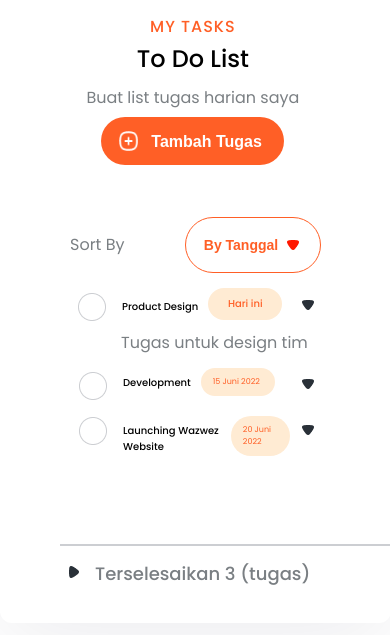
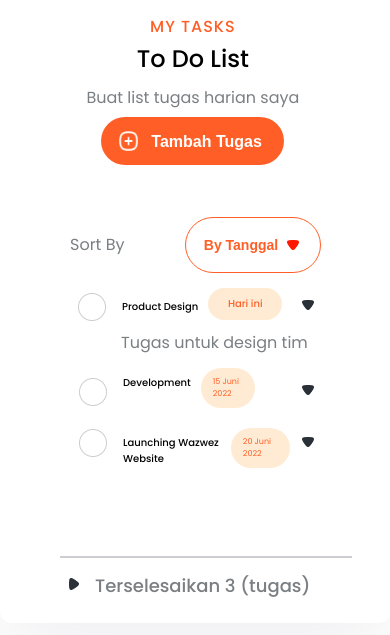
Before and after one commit to VirgilIw/koda-b4-html, a plain HTML site: page html/index.html in a window 390 px wide. Shown: the part 165-800 px from the top of the page. Drawn offline with Linux system fonts and the light colour scheme; a web font is replaced by a local one.

Commit message:
feat: style.css fixed footer

```diff
--- a/css/style.css
+++ b/css/style.css
@@ -389,8 +389,9 @@ main {
     font-size: 10px;
   }
   .footer-line {
-    width: 330px;
+    width: 290px;
     margin-top: 80px;
+    margin-right: 5px;
   }
   .content4 > .content4-wrap > .content4-child1 > h1,
   .content5 > .content5-wrap > .content5-child1 > h1,
@@ -406,7 +407,7 @@ main {
 
   .content5 > .content5-wrap > .content5-child1 > p {
     font-size: 8px;
-    width: 50px;
+    width: 30px;
     margin-right: -100px;
     margin-top: 15px;
     margin-bottom: 25px;
```
